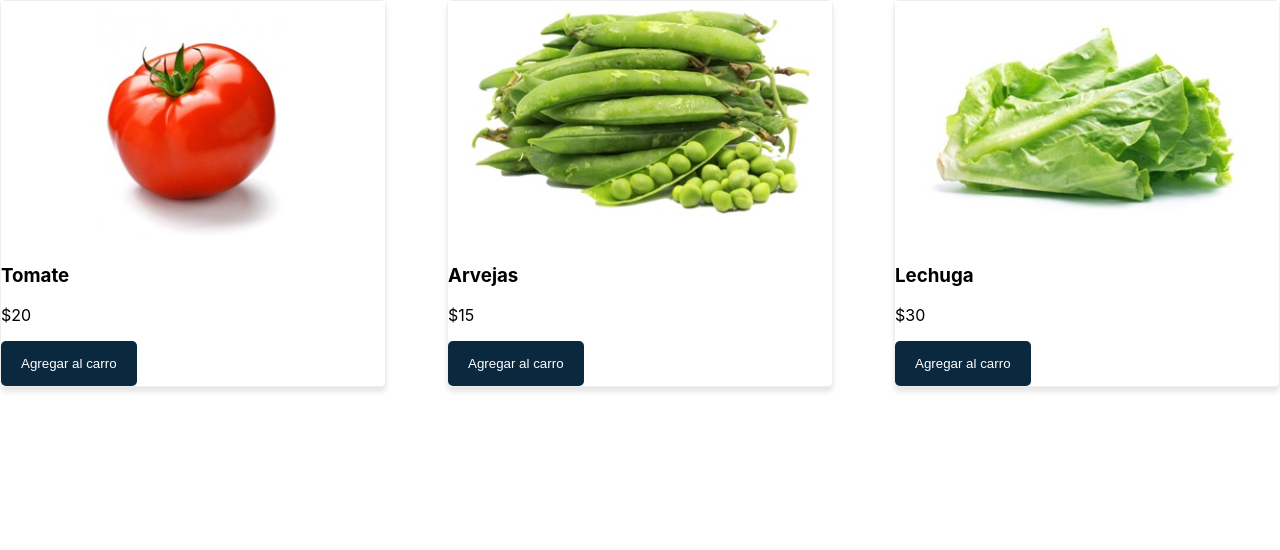
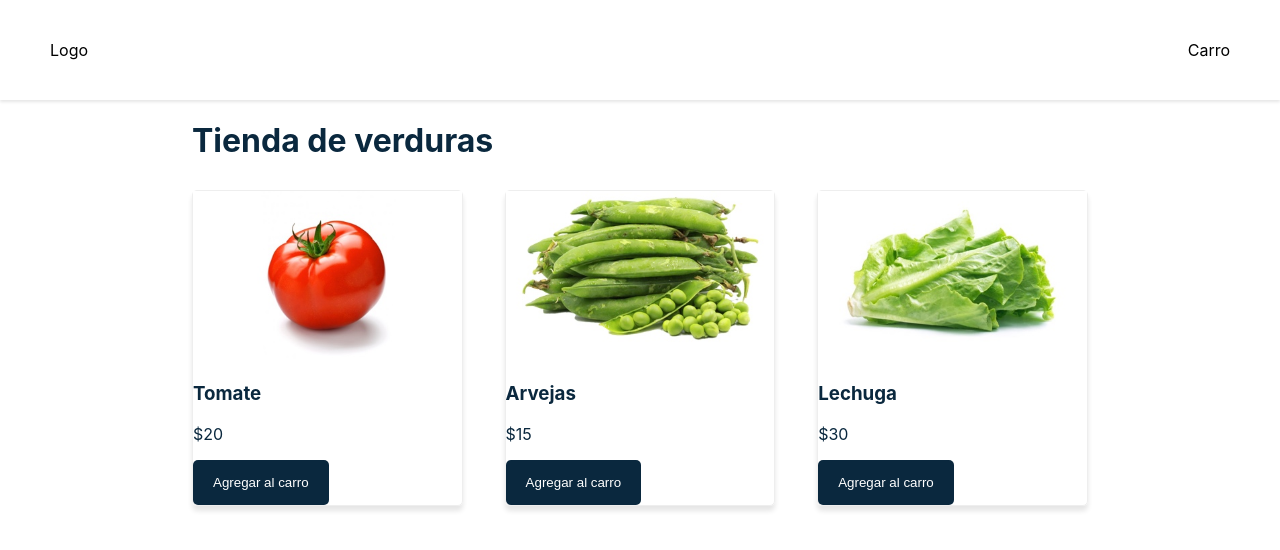
Before and after one commit to edmirgalvan01/carro-de-compras-react, a React (Create React App) app: page / in a window 1280 px wide. Shown: the top 550 px of the page. Built offline with nearby package versions, Linux system fonts and the light colour scheme.

Commit message:
Se crearon los componentes de Title y Navbar exitosamente

```diff
--- a/src/App.js
+++ b/src/App.js
@@ -1,5 +1,8 @@
 import { Component } from 'react';
 import Productos from './components/Productos';
+import Layout from './components/Layout';
+import Navbar from './components/Navbar';
+import Title from './components/Title';
 
 class App extends Component {
    state = {
@@ -12,10 +15,14 @@
    render() {
       return (
          <div>
-            <Productos
-               agregarAlCarro={() => console.log('No hace nada')}
-               productos={this.state.productos}
-            />
+            <Navbar />
+            <Layout>
+               <Title />
+               <Productos
+                  agregarAlCarro={() => console.log('No hace nada')}
+                  productos={this.state.productos}
+               />
+            </Layout>
          </div>
       );
    }
--- /dev/null
+++ b/src/components/Layout.js
@@ -0,0 +1,27 @@
+import { Component } from 'react';
+
+const styles = {
+   layout: {
+      backgroundColor: '#FFF',
+      color: '#0A283E',
+      display: 'flex',
+      alignItems: 'center',
+      flexDirection: 'column',
+   },
+   container: {
+      width: '70%',
+   },
+};
+
+class Layout extends Component {
+   render() {
+      return (
+         //Nos aseguramos de imprimir todo lo que este dentrode layout
+         <div style={styles.layout}>
+            <div style={styles.container}>{this.props.children}</div>
+         </div>
+      );
+   }
+}
+
+export default Layout;
--- /dev/null
+++ b/src/components/Navbar.js
@@ -0,0 +1,27 @@
+import { Component } from 'react';
+
+const styles = {
+   navbar: {
+      display: 'flex',
+      flexDirection: 'row',
+      alignItems: 'center',
+      height: '100px',
+      justifyContent: 'space-between',
+      position: 'relative',
+      padding: '0 50px',
+      boxShadow: '0 2px 3px rgba(0,0,0,0.1)',
+   },
+};
+
+class Navbar extends Component {
+   render() {
+      return (
+         <nav style={styles.navbar}>
+            <p>Logo</p>
+            <p>Carro</p>
+         </nav>
+      );
+   }
+}
+
+export default Navbar;
--- a/src/components/Producto.js
+++ b/src/components/Producto.js
@@ -17,7 +17,7 @@
 class Producto extends Component {
    render() {
       const { producto, agregarAlCarro } = this.props;
-      console.log(this.props);
+
       return (
          <div style={styles.producto}>
             <img style={styles.img} alt={producto.name} src={producto.img} />
--- /dev/null
+++ b/src/components/Title.js
@@ -0,0 +1,15 @@
+import { Component } from 'react';
+
+const styles = {
+   title: {
+      marginBottom: '30px',
+   },
+};
+
+class Title extends Component {
+   render() {
+      return <h1 style={styles.title}>Tienda de verduras</h1>;
+   }
+}
+
+export default Title;
```
